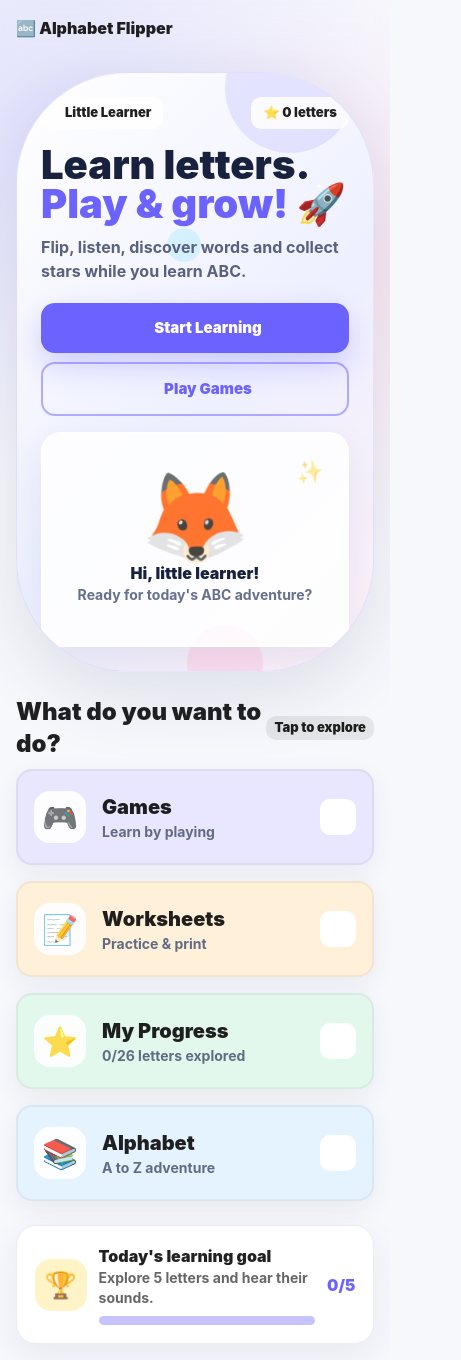
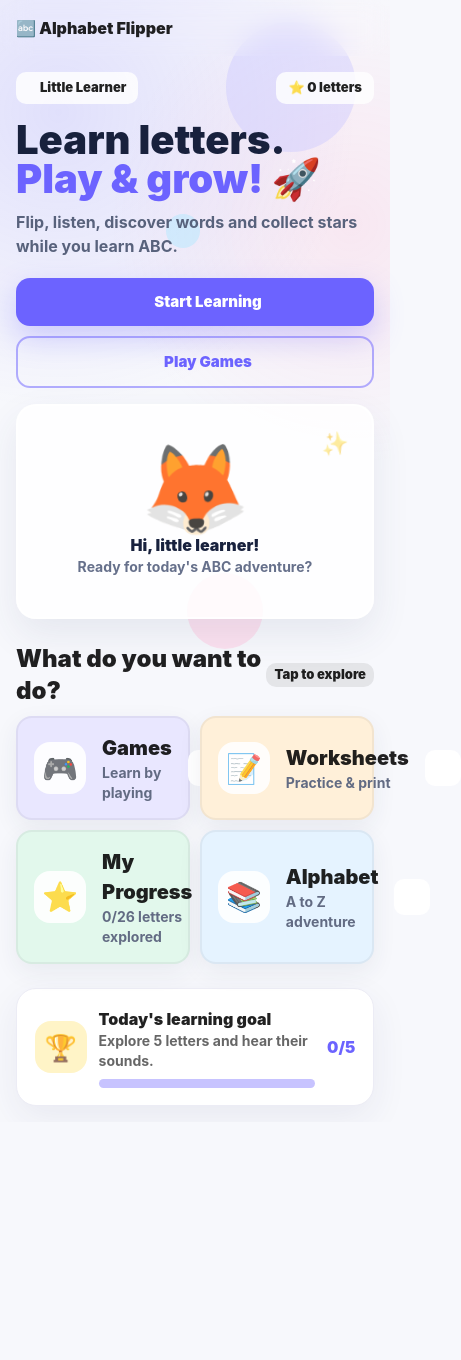
Before and after one commit to amit7712/Newapppoc, a React (Vite) app: page / in a window 390 px wide. Shown: the whole page, 461 px wide, since content can reach past the window. After the commit the page ends 1122 px from the top, so only its background shows below. Built offline with nearby package versions, Linux system fonts and the light colour scheme; some icons are missing.

Commit message:
design: remove oversized mobile dashboard container

```diff
--- a/src/App.jsx
+++ b/src/App.jsx
@@ -384,27 +384,25 @@ function Settings({ open, close, settings, setSettings }) {
 
 const homeHero = {
   position: "relative",
-  overflow: "hidden",
-  borderRadius: 7,
-  p: { xs: 3, md: 6 },
-  background: "linear-gradient(135deg,#ffffff 0%,#eef0ff 55%,#fdf1f8 100%)",
-  border: "1px solid rgba(108,99,255,.14)",
-  boxShadow: "0 24px 70px rgba(45,48,90,.12)"
+  p: { xs: 0, md: 0 },
+  background: "transparent",
+  border: "0",
+  boxShadow: "none"
 };
 
 const tileGrid = {
   display: "grid",
-  gridTemplateColumns: { xs: "1fr", sm: "repeat(2,1fr)" },
-  gap: 2
+  gridTemplateColumns: { xs: "repeat(2, minmax(0,1fr))", sm: "repeat(2,1fr)" },
+  gap: { xs: 1.2, sm: 2 }
 };
 
 const mainBtn = {
-  px: 3.5, py: 1.45, borderRadius: 4, fontWeight: 950,
+  px: 3, py: 1.35, borderRadius: 1.75, fontWeight: 950,
   boxShadow: "0 12px 30px rgba(108,99,255,.28)"
 };
 
 const secondaryBtn = {
-  px: 3.5, py: 1.45, borderRadius: 4, fontWeight: 950,
+  px: 3, py: 1.35, borderRadius: 1.75, fontWeight: 950,
   borderWidth: 2
 };
 
```
